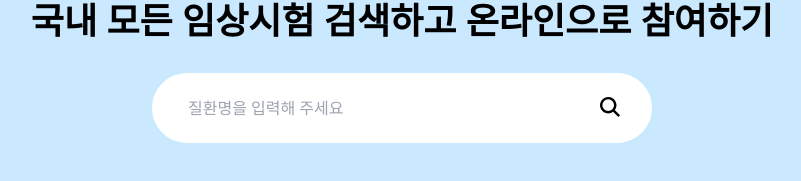
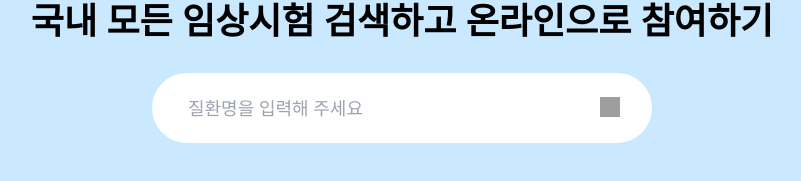
Before and after one commit to kjungit/pre-onboarding-11th-searchBar, a React (Vite) app: page / in a window 1280 px wide. Shown: the part 199-380 px from the top of the page, without its empty margins (238-1039 px from the left). Built offline with nearby package versions, Linux system fonts and the light colour scheme; grey boxes are pictures that could not be loaded.

Commit message:
Feat: 검색어 미입력시 list 조건 추가

```diff
--- a/src/App.tsx
+++ b/src/App.tsx
@@ -73,7 +73,7 @@ function App() {
   };
 
   if (state.error) return <>문제가 발생하였습니다.</>;
-  const lastArr = state.data?.slice(0, 7);
+  const lastArr = searchInput.length === 0 ? [] : state.data?.slice(0, 7);
   return (
     <main onClick={handleBlur}>
       <section className="flex flex-col items-center pt-[200px] w-full h-[100vh] p-10 bg-[#CAE9FF]">
@@ -82,6 +82,7 @@ function App() {
         </h3>
         <div className="relative mt-8 " ref={containerRef}>
           <input
+            tabIndex={1}
             type="text"
             placeholder="질환명을 입력해 주세요"
             onChange={onChangehandler}
@@ -89,36 +90,36 @@ function App() {
             ref={searchInputRef}
             className={` ${
               isFocused ? " border-blue-600" : "border-white"
-            } focus:outline-none border-4 py-4 pl-8 rounded-full items-center w-[500px] h-[70px] bg-white`}
+            } focus:outline-none border-4 py-4 pl-8 rounded-full items-center w-[500px] h-[70px] bg-white text-lg`}
           />
-          <svg
-            className="absolute top-6 right-8"
-            viewBox="0 0 16 16"
-            fill="currentColor"
-            preserveAspectRatio="none"
-            xmlns="http://www.w3.org/2000/svg"
-            width={20}
-          >
-            <path d="M6.56 0a6.56 6.56 0 015.255 10.49L16 14.674 14.675 16l-4.186-4.184A6.56 6.56 0 116.561 0zm0 1.875a4.686 4.686 0 100 9.372 4.686 4.686 0 000-9.372z"></path>
-          </svg>
+          <img
+            src="/searchIcon.svg"
+            alt="Search Icon"
+            className="w-[20px] h-[20px] absolute top-6 right-8"
+          />
           {isFocused && (
             <div className="absolute w-[500px] shadow-lg  py-8 rounded-3xl mt-6 h-[500px] bg-white left-1/2 transform -translate-x-1/2">
-              <p className="px-8 text-gray-500">
-                {state.loading ? "검색중..." : "최근 검색어"}{" "}
+              <div className="flex items-center pl-8 text-xl font-bold">
+                <div>
+                  <img
+                    src="/searchIcon.svg"
+                    alt="Search Icon"
+                    className="w-[20px] h-[20px]"
+                  />
+                </div>
+                <span className="pl-2">{searchInput}</span>
+              </div>
+              <p className="px-8 py-4 text-gray-500">
+                {state.loading ? "검색중..." : "추천 검색어"}{" "}
               </p>
               <ul>
                 {lastArr?.length !== 0 ? (
-                  lastArr?.map((item) => (
-                    <SearchItem
-                      key={item.sickCd}
-                      handleBlur={handleBlur}
-                      item={item}
-                    />
+                  lastArr?.map((item, index) => (
+                    <SearchItem i={index + 2} key={item.sickCd} item={item} />
                   ))
                 ) : (
-                  <div className="px-8">
+                  <div className="px-8 text-lg">
                     <p>검색어가 없습니다.</p>
-                    <p>질환명을 검색해주세요.</p>
                   </div>
                 )}
               </ul>
```
